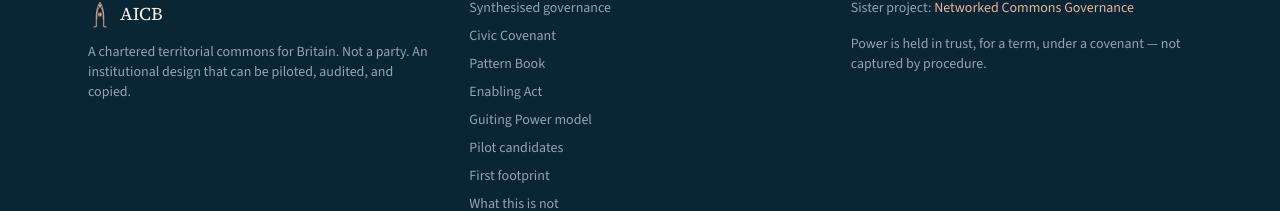
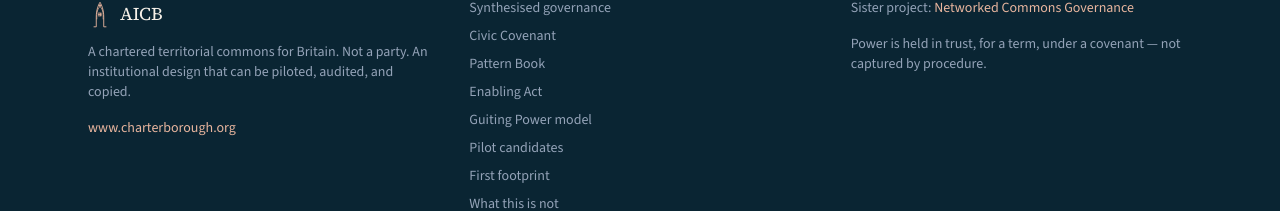
Before and after one commit to stumpyuk1/aicb-website, a Next.js app: page / in a window 1280 px wide. Shown: the part 3171-3382 px from the top of the page. Built offline with nearby package versions, Linux system fonts and the light colour scheme.

Commit message:
Name the locked public host in the footer.

```diff
--- a/components/Shell.tsx
+++ b/components/Shell.tsx
@@ -115,6 +115,11 @@ export function Shell({ children }: { children: React.ReactNode }) {
               A chartered territorial commons for Britain. Not a party. An
               institutional design that can be piloted, audited, and copied.
             </p>
+            <p className="mt-4">
+              <a href="https://www.charterborough.org" className="text-[#E8B59E] hover:underline">
+                www.charterborough.org
+              </a>
+            </p>
           </div>
           <div className="flex flex-col gap-2">
             <Link href="/model" className="hover:text-[#E8B59E]">
```
